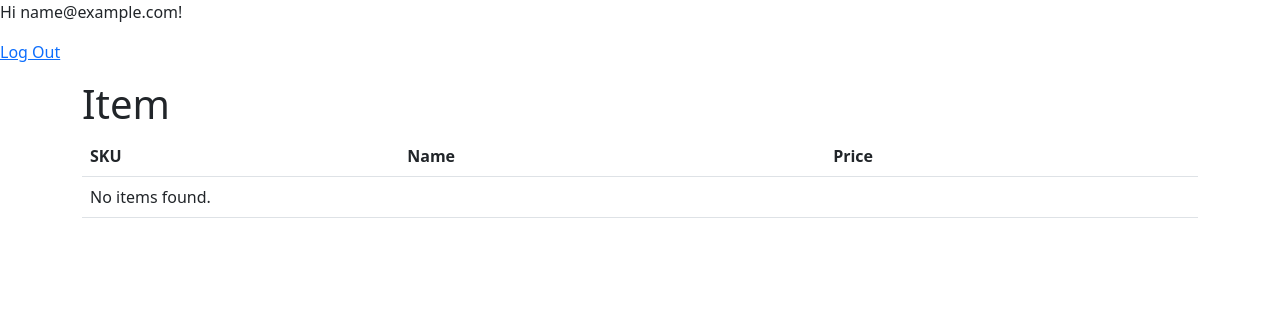
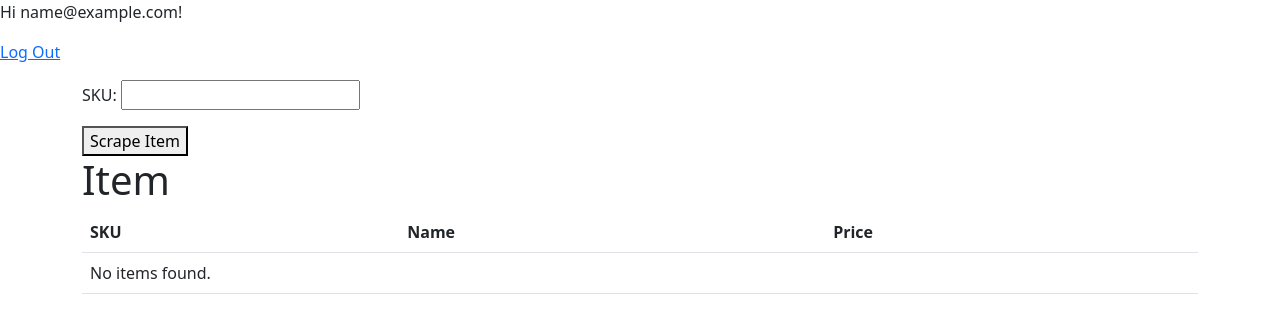
Before and after one commit to igorsimb/mp-monitor, a Django app: page / in a window 1280 px wide. Shown: the top 333 px of the page. Run offline with Django 3.2, Linux system fonts and the light colour scheme; the visitor is signed in with stand-in values (Sample User, id 1); data that the repository does not hold is empty.

Commit message:
feature(forms): add form to submit sku
The form executes scrape_item function to adds item to the database.

```diff
--- a/main/forms.py
+++ b/main/forms.py
@@ -1 +1,8 @@
 from django import forms
+
+def validate_sku_format(value):
+    if not value.isdigit() or len(value) <5:
+        raise forms.ValidationError("Неверный формат SKU.")
+
+class ScrapeForm(forms.Form):
+    sku = forms.CharField(label="SKU", max_length=9, validators=[validate_sku_format])
--- a/main/models.py
+++ b/main/models.py
@@ -20,7 +20,7 @@ class Item(models.Model):
     tenant = models.ForeignKey(Tenant, on_delete=models.CASCADE)
     name = models.CharField(max_length=255)
     sku = models.CharField(max_length=255)
-    price = models.DecimalField(max_digits=10, decimal_places=2)
+    price = models.DecimalField(max_digits=10, decimal_places=0)
     image = models.URLField(null=True, blank=True)
     category = models.CharField(max_length=255, null=True, blank=True)
     brand = models.CharField(max_length=255, null=True, blank=True)
@@ -51,7 +51,7 @@ class Item(models.Model):
 
 class Price(models.Model):
     item = models.ForeignKey(Item, on_delete=models.CASCADE, related_name="prices")
-    value = models.DecimalField(max_digits=10, decimal_places=2)
+    value = models.DecimalField(max_digits=10, decimal_places=0)
     date_added = models.DateTimeField(auto_now_add=True)
 
     class Meta:
--- a/main/templates/main/item_detail.html
+++ b/main/templates/main/item_detail.html
@@ -5,6 +5,9 @@
 {% block content %}
 
     <div>User: {{ user }}</div>
+    <div>Permissions: {% get_obj_perms user for item as "perms" %}
+        {% for perm in perms %}{{ perm }}, {% endfor %}
+    </div>
 
     <a href="{% url 'item_list' %}"><-- Back to Items</a>
     <div class="container">
--- a/main/templates/main/item_list.html
+++ b/main/templates/main/item_list.html
@@ -1,4 +1,5 @@
 {% extends 'main/base.html' %}
+
 {% block title %}
     Main Page
 {% endblock title %}
@@ -15,7 +16,17 @@
     <a href="{% url 'account_signup' %}">Sign Up</a>
 {% endif %}
 
+
+
 <div class="container">
+    <form method="POST" action="{% url 'scraped_item' sku=form.sku.value %}">
+        {% csrf_token %}
+        {{ form.as_p }}
+        <button type="submit">Scrape Item</button>
+    </form>
+
+
+
   <h1>Item {% if user.tenant is not None %}({{ user.tenant }}) {% endif %}
   </h1>
   <table class="table">
--- a/main/views.py
+++ b/main/views.py
@@ -3,7 +3,9 @@ from django.contrib.auth import get_user_model
 from django.shortcuts import render, redirect
 from django.views.generic import ListView, DetailView
 from guardian.mixins import PermissionListMixin, PermissionRequiredMixin
+from guardian.decorators import permission_required_or_403
 
+from main.forms import ScrapeForm
 from main.models import Item, Price
 
 user = get_user_model()
@@ -14,6 +16,14 @@ class ItemListView(PermissionListMixin, ListView):
     context_object_name = "items"
     permission_required = ["view_item"]
     template_name = "main/item_list.html"
+
+    def get_context_data(self, **kwargs):
+        context = super().get_context_data(**kwargs)
+        form = ScrapeForm()
+        sku = None
+        context["sku"] = sku
+        context["form"] = form
+        return context
 
 
 class ItemDetailView(PermissionRequiredMixin, DetailView):
@@ -47,77 +57,88 @@ class ItemDetailView(PermissionRequiredMixin, DetailView):
 
         return context
 
+# @permission_required_or_403('view_item')
+def scrape_item(request, **kwargs):
+    if request.method == "POST":
+        form = ScrapeForm(request.POST)
+        if form.is_valid():
+            sku = form.cleaned_data["sku"]
 
-def scrape_item(request, sku, **kwargs):
-    # Scraping the item and extracting relevant information
-    url = f'https://card.wb.ru/cards/detail?appType=1&curr=rub&nm={sku}'
+            # Scraping the item and extracting relevant information
+            url = f'https://card.wb.ru/cards/detail?appType=1&curr=rub&nm={sku}'
 
-    headers = {
-        "Accept": "*/*",
-        "Accept-Language": "en-US,en;q=0.9,ms;q=0.8",
-        "Connection": "keep-alive",
-        "Origin": "https://www.wildberries.ru",
-        "Sec-Fetch-Dest": "empty",
-        "Sec-Fetch-Mode": "cors",
-        "Sec-Fetch-Site": "cross-site",
-        "User-Agent": "Mozilla/5.0 (Windows NT 10.0; Win64; x64) AppleWebKit/537.36 (KHTML, like Gecko) Chrome/000000000 Safari/537.36",
-        "sec-ch-ua": '"Google Chrome";v="113", "Chromium";v="113", "Not-A.Brand";v="24',
-        "sec-ch-ua-mobile": "?0",
-        "sec-ch-ua-platform": "Windows",
-    }
+            headers = {
+                "Accept": "*/*",
+                "Accept-Language": "en-US,en;q=0.9,ms;q=0.8",
+                "Connection": "keep-alive",
+                "Origin": "https://www.wildberries.ru",
+                "Sec-Fetch-Dest": "empty",
+                "Sec-Fetch-Mode": "cors",
+                "Sec-Fetch-Site": "cross-site",
+                "User-Agent": "Mozilla/5.0 (Windows NT 10.0; Win64; x64) AppleWebKit/537.36 (KHTML, like Gecko) Chrome/000000000 Safari/537.36",
+                "sec-ch-ua": '"Google Chrome";v="113", "Chromium";v="113", "Not-A.Brand";v="24',
+                "sec-ch-ua-mobile": "?0",
+                "sec-ch-ua-platform": "Windows",
+            }
 
-    with httpx.Client() as client:
-        response = client.get(url, headers=headers)
-        data = response.json()
+            with httpx.Client() as client:
+                response = client.get(url, headers=headers)
+                data = response.json()
 
-    item = data.get('data', {}).get("products", None)
-    print(f"IGOR0 {item=}")
-    # item is a list, not a dictionary
-    # To avoid error "'list' object has no attribute 'get'", we access the first item in the list
-    if item:
-        item = item[0]
+            item = data.get('data', {}).get("products", None)
+            # item is a list, not a dictionary
+            # To avoid error "'list' object has no attribute 'get'", we access the first item in the list
+            if item:
+                item = item[0]
+            # else:
+            #     return redirect("item_list")
+                # return render(request, 'main/item_list.html', {'error': "ERROROROROROO"})
 
-    print(f"IGOR1 {item=}")
 
-    # Extracting the scraped data
-    name = item.get('name', None)
-    sku = item.get('id', None)
-    price = float(item.get('salePriceU', None)) / 100 \
-                if item.get('salePriceU', None) is not None else None
-    # TODO: image needs to go from elsewhere
-    image = item.get('image', None)
-    # TODO: category needs to go from eslewhere (right now it's = brand)
-    category = item.get('category', None)
-    brand = item.get('brand', None)
-    seller_name = item.get('brand', None)
-    rating = float(item.get('rating', None))
-    num_reviews = int(item.get('feedbacks', None))
+            # Extracting the scraped data
+            name = item.get('name', None)
+            sku = item.get('id', None)
+            price = float(item.get('salePriceU', None)) / 100 \
+                        if item.get('salePriceU', None) is not None else None
+            # TODO: image needs to go from elsewhere
+            image = item.get('image', None)
+            # TODO: category needs to go from eslewhere (right now it's = brand)
+            category = item.get('category', None)
+            brand = item.get('brand', None)
+            seller_name = item.get('brand', None)
+            rating = float(item.get('rating', None))
+            num_reviews = int(item.get('feedbacks', None))
 
-    # Populating the Item model with the scraped data
-    tenant = request.user.tenant
-    updated_values = {
-        'name': name,
-        'price': price,
-        'image': image,
-        'category': category,
-        'brand': brand,
-        'seller_name': seller_name,
-        'rating': rating,
-        'num_reviews': num_reviews,
-    }
+            # Populating the Item model with the scraped data
+            tenant = request.user.tenant
+            updated_values = {
+                'name': name,
+                'price': price,
+                'image': image,
+                'category': category,
+                'brand': brand,
+                'seller_name': seller_name,
+                'rating': rating,
+                'num_reviews': num_reviews,
+            }
 
-    # update_or_create looks at tenant and sku, and if exist in db, uses defaults to update values
-    # source: https://thetldr.tech/when-to-use-update_or_create-in-django/
-    item, created = Item.objects.update_or_create(
-        tenant=tenant,
-        sku=sku,
-        defaults=updated_values
-    )
+            # update_or_create looks at tenant and sku, and if exist in db, uses defaults to update values
+            # source: https://thetldr.tech/when-to-use-update_or_create-in-django/
+            item, created = Item.objects.update_or_create(
+                tenant=tenant,
+                sku=sku,
+                defaults=updated_values
+            )
 
-    item.save()
-    return redirect("item_list")
-
+            return redirect("item_list")
+    else:
+        form = ScrapeForm()
+    return render(request, 'main/item_list.html', {'form': form})
 
 # TODO: think how to scrape category
 # TODO: think how to scrape image
 # TODO: remove seller_name since it's the same as brand?
+# TODO: add scrape_item to ListView's post method, or create a separate ItemCreateView:
+
+# CreateView?
+# https://github.com/django-guardian/django-guardian/blob/55beb9893310b243cbd6f578f9665c3e7c76bf96/example_project/articles/views.py#L19C1-L30C20
```
